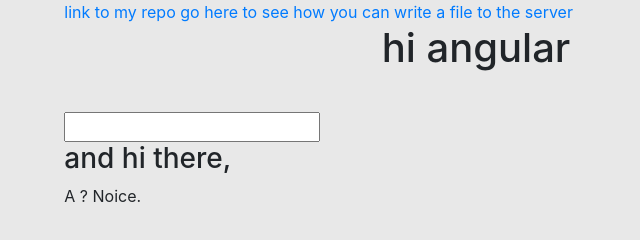
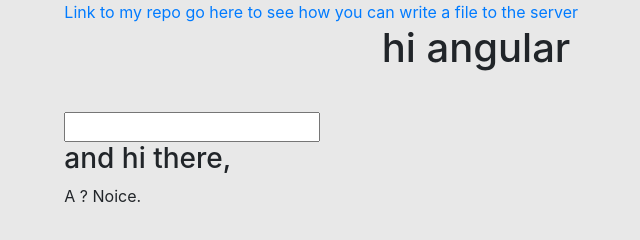
Before and after one commit to twashington96/exam-repo, a plain HTML site: page exam-repo/angular.html in a window 1280 px wide. Shown: the full height of the page, 164-804 px from the left. Drawn offline with nearby package versions, Linux system fonts and the light colour scheme; no server answers.

Commit message:
Update angular.html

```diff
--- a/exam-repo/angular.html
+++ b/exam-repo/angular.html
@@ -13,7 +13,7 @@
     <div class="container-fluid" ng-controller="MainController">
         <div class="row">
             <div class="col-md-8 offset-md-2">
-                <a href="">link to my repo</a>
+                <a href="https://github.com/twashington96/exam-repo.git" target="_blank">Link to my repo</a>
                 <a href="/file">go here to see how you can write a file to the server</a>
             </div>
         </div>
```
